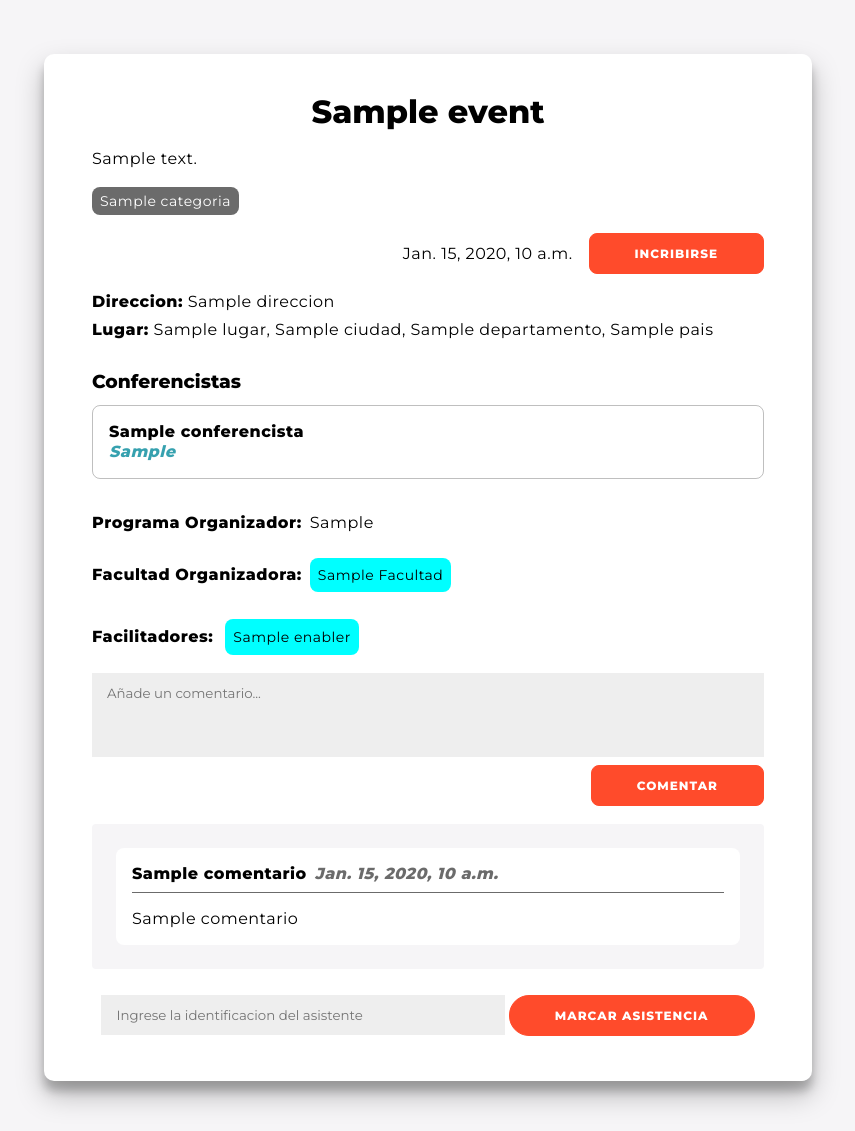
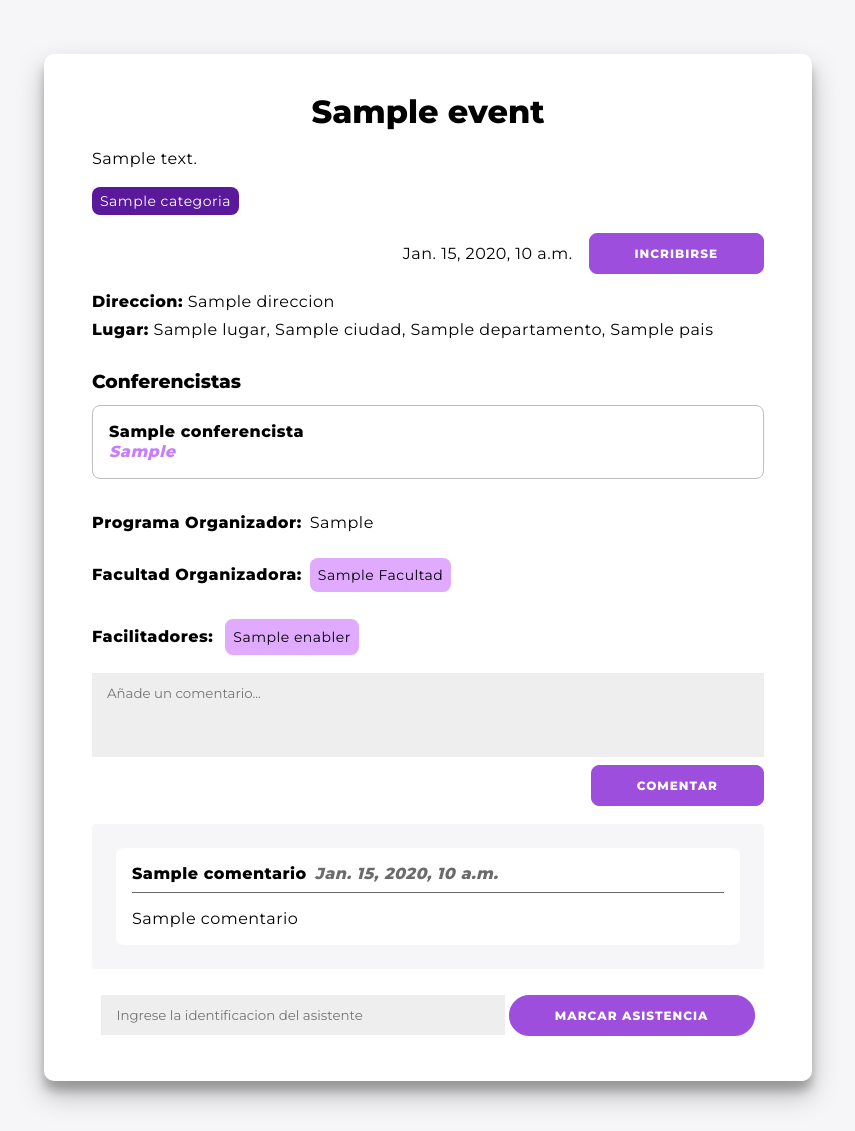
Before and after one commit to Andrewdpg/sistema-de-eventos, a Django app: template src/templates/event_log/event_detail.html in a window 1280 px wide. Shown: the whole page, without its empty margins (212-1067 px from the left). Run offline with Django 5.2, Linux system fonts and the light colour scheme; a user stored in the database is signed in; tables that the repository leaves empty hold one stand-in row (values such as "Sample post"); the template is opened without the code that fills it: most values are stand-ins (such as "Sample title", 1, 10 or a date in 2020).

Commit message:
styles: change all events styles

```diff
--- a/src/static/css/all_events.css
+++ b/src/static/css/all_events.css
@@ -111,7 +111,7 @@ input {
 }
 
 .content-category p {
-	background-color: 	#575757;
+	background-color: 	#5A189A;
 	color: white;
 	padding: 8px;
 	border-radius: 10px;
--- a/src/static/css/event_detail.css
+++ b/src/static/css/event_detail.css
@@ -55,8 +55,8 @@ p {
 
 button, a {
 	border-radius: 20px;
-	border: 1px solid #FF4B2B;
-	background-color: #FF4B2B;
+	border: 1px solid #9d4edd;
+	background-color: #9d4edd;
 	color: #FFFFFF;
 	font-size: 12px;
 	font-weight: bold;
@@ -124,7 +124,7 @@ input {
 }
 
 .event-categories p {
-    background-color: #6b6b6b;
+    background-color: #5A189A;
     color: #FFFFFF;
     border-radius: 8px;
     padding: 4px 8px;
@@ -148,7 +148,7 @@ input {
     font-weight: 400px;
     font-size: 14px;
     padding: 8px;
-    background-color: aqua;
+    background-color: #E0AAFF;
     border-radius: 8px;
 }
 
@@ -176,7 +176,7 @@ h3 {
 
 .text-decorator-3 {
     font-weight: bold;
-    color:#36a1af;
+    color:#C77DFF;
     font-style: italic;
 }
 
```
